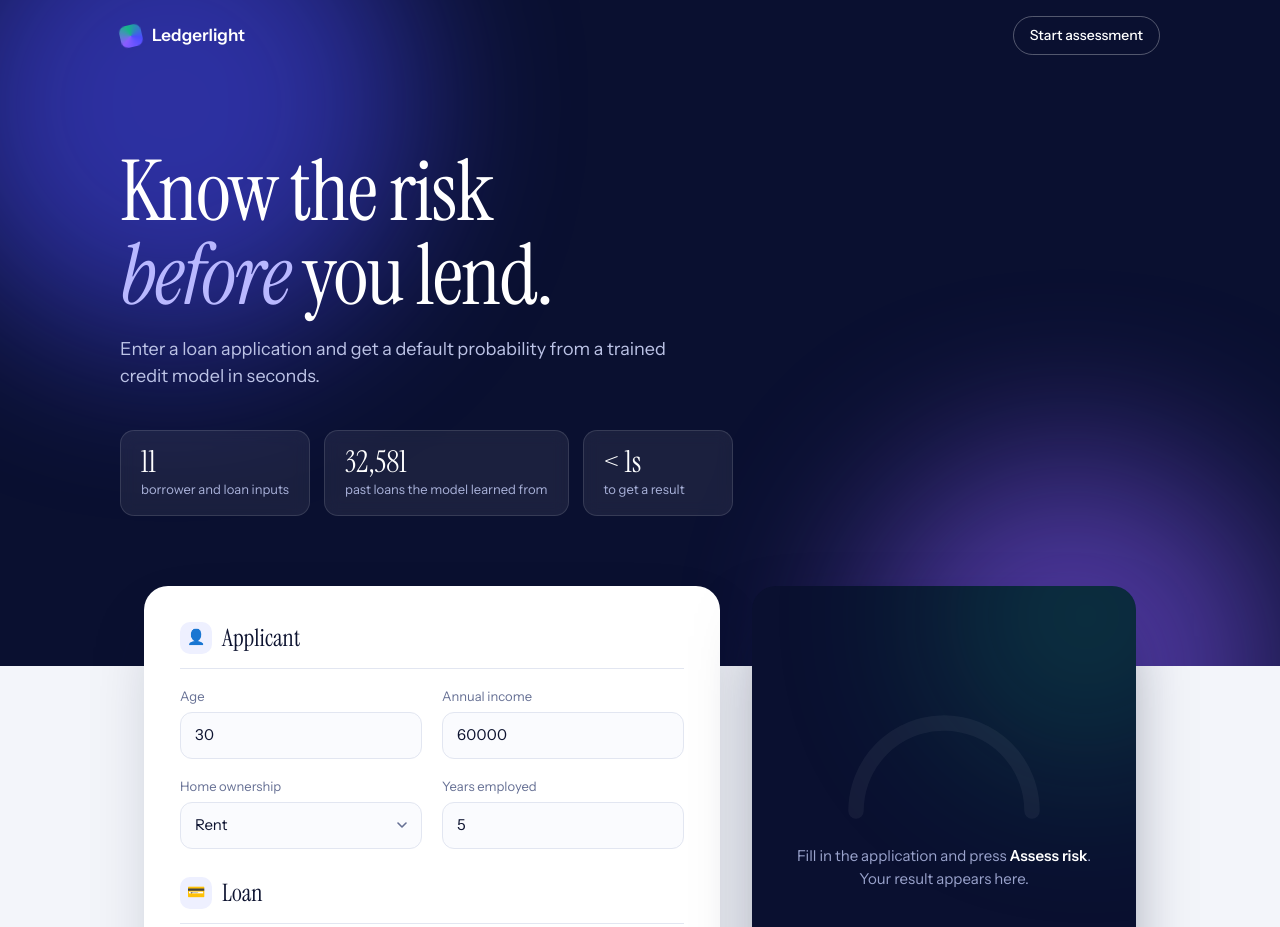
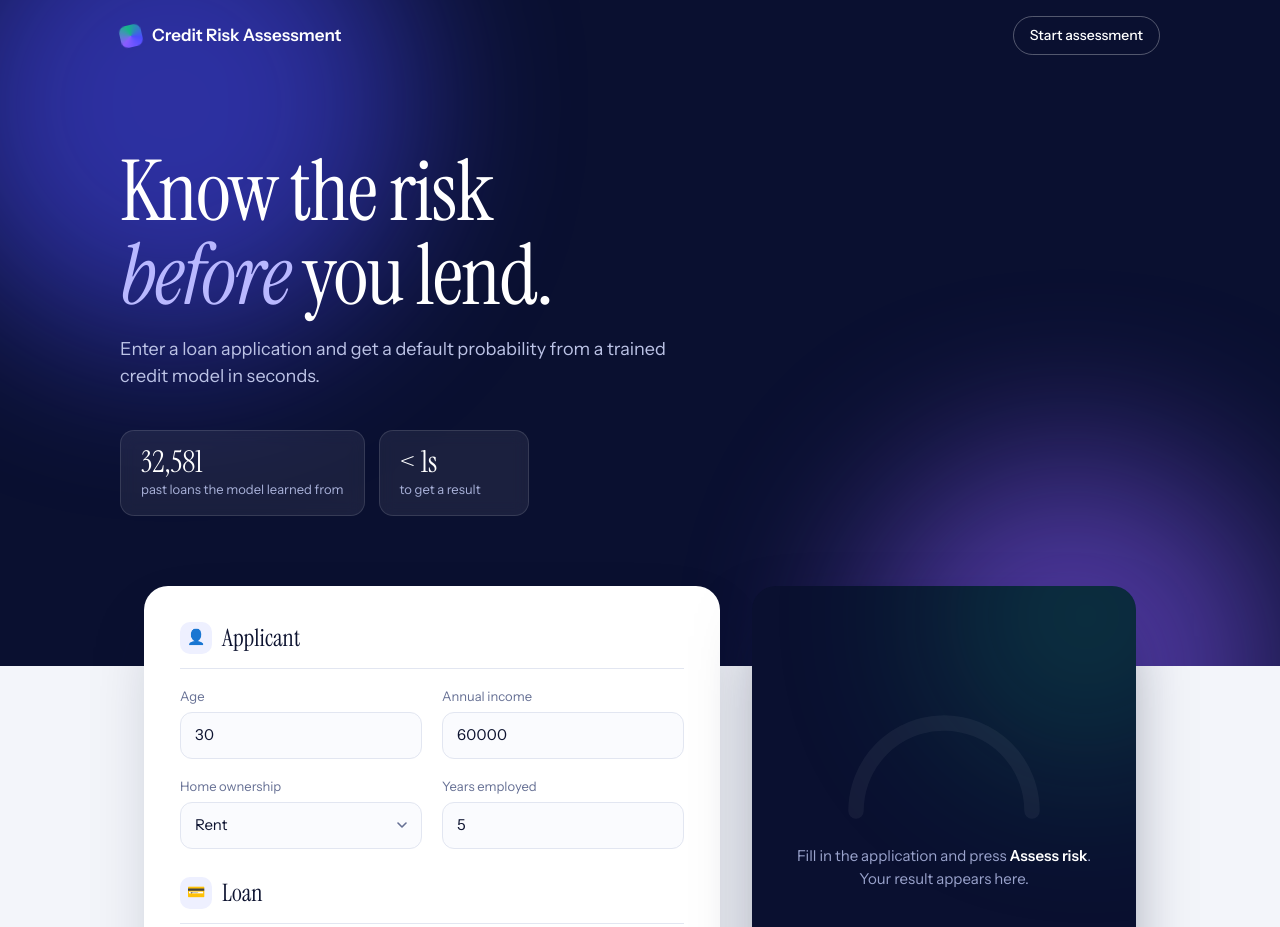
Before and after one commit to ManviKaushik227/Credit-Risk-Assessment, a plain HTML site: page static/index.html in a window 1280 px wide. Shown: the top 927 px of the page. Drawn offline with Linux system fonts and the light colour scheme.

Commit message:
UI Change

```diff
--- a/static/index.html
+++ b/static/index.html
@@ -12,7 +12,7 @@
 <body>
 
 <header class="nav" id="nav">
-  <a class="brand" href="#top"><span class="brand__mark"></span>Ledgerlight</a>
+  <a class="brand" href="#top"><span class="brand__mark"></span>Credit Risk Assessment</a>
   <a class="nav__cta" href="#assess">Start assessment</a>
 </header>
 
@@ -23,7 +23,6 @@
     <h1>Know the risk <em>before</em> you lend.</h1>
     <p>Enter a loan application and get a default probability from a trained credit model in seconds.</p>
     <ul class="hero__stats">
-      <li><strong>11</strong><span>borrower and loan inputs</span></li>
       <li><strong>32,581</strong><span>past loans the model learned from</span></li>
       <li><strong>&lt; 1s</strong><span>to get a result</span></li>
     </ul>
@@ -170,7 +169,7 @@
 
 </main>
 
-<footer class="footer">Ledgerlight · Credit risk scoring demo</footer>
+<footer class="footer">Credit risk scoring demo</footer>
 
 <script src="script.js"></script>
 </body>
```
